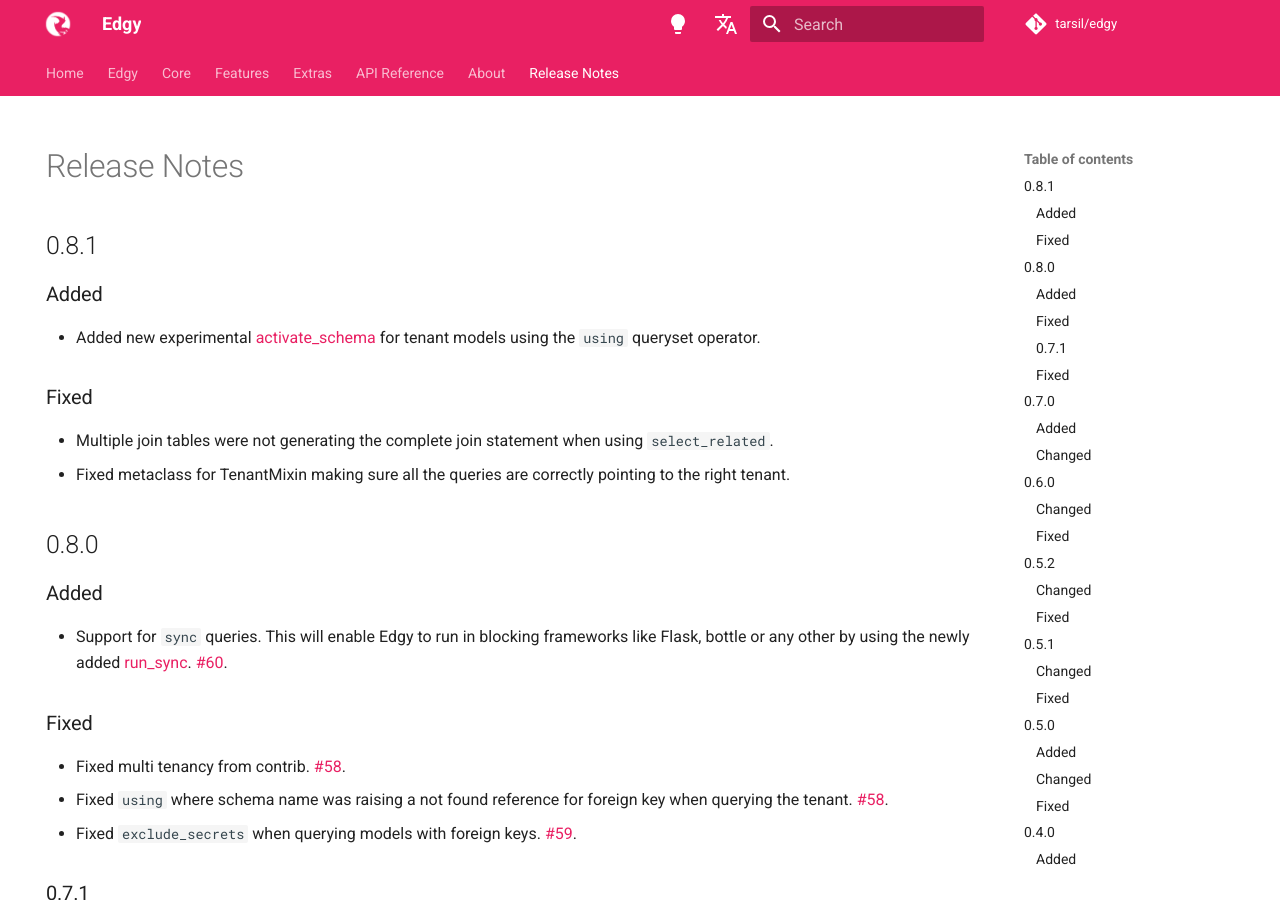
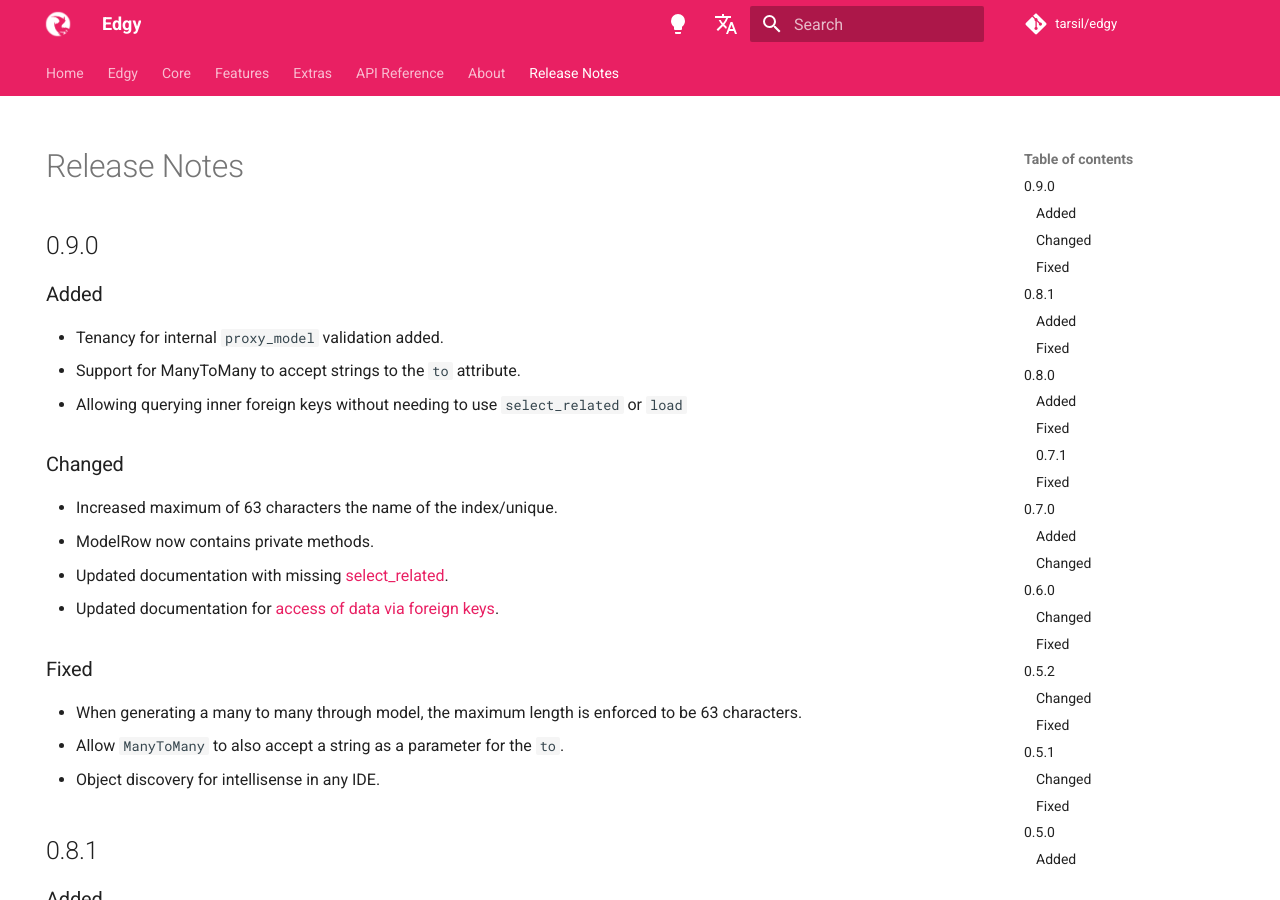
Before and after one commit to dymmond/edgy, an MkDocs documentation site: the page built from docs/release-notes.md, in a window 1280 px wide and 900 px high. Built offline with MkDocs 1.6.1 and Material for MkDocs 9.7.7, drawn with Linux system fonts in a browser that asks for light colours; comment, search, counter and statistics services are not loaded.

Commit message:
Release 0.9.0

```diff
--- a/docs/release-notes.md
+++ b/docs/release-notes.md
@@ -4,6 +4,27 @@ hide:
 ---
 
 # Release Notes
+
+## 0.9.0
+
+### Added
+
+- Tenancy for internal `proxy_model` validation added.
+- Support for ManyToMany to accept strings to the `to` attribute.
+- Allowing querying inner foreign keys without needing to use `select_related` or `load`
+
+### Changed
+
+- Increased maximum of 63 characters the name of the index/unique.
+- ModelRow now contains private methods.
+- Updated documentation with missing [select_related](./queries/queries.md#load-the-foreign-keys-beforehand-with-select-related).
+- Updated documentation for [access of data via foreign keys](./relationships.md#access-the-foreign-key-values-directly-from-the-model).
+
+### Fixed
+
+- When generating a many to many through model, the maximum length is enforced to be 63 characters.
+- Allow `ManyToMany` to also accept a string as a parameter for the `to`.
+- Object discovery for intellisense in any IDE.
 
 ## 0.8.1
 
--- a/edgy/__init__.py
+++ b/edgy/__init__.py
@@ -1,4 +1,4 @@
-__version__ = "0.8.1"
+__version__ = "0.9.0"
 
 from .cli.base import Migrate
 from .conf import settings
```
